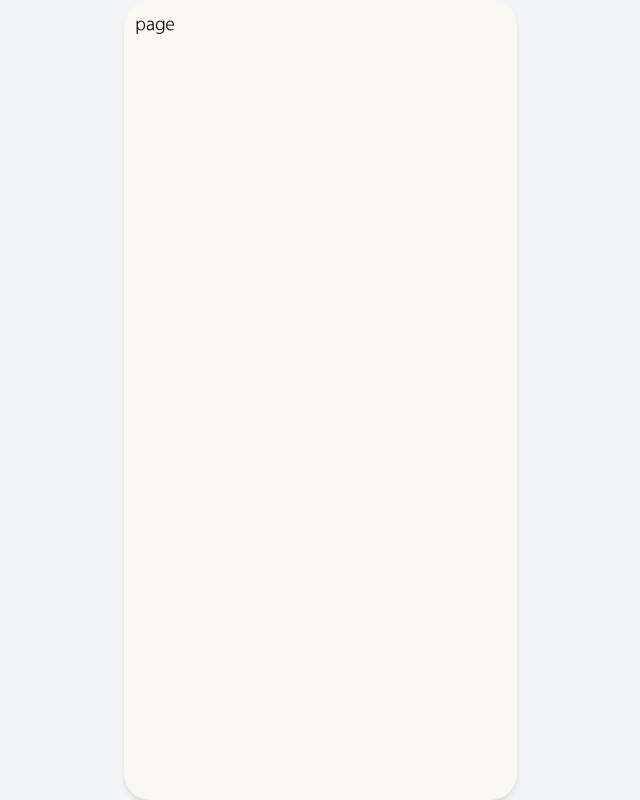
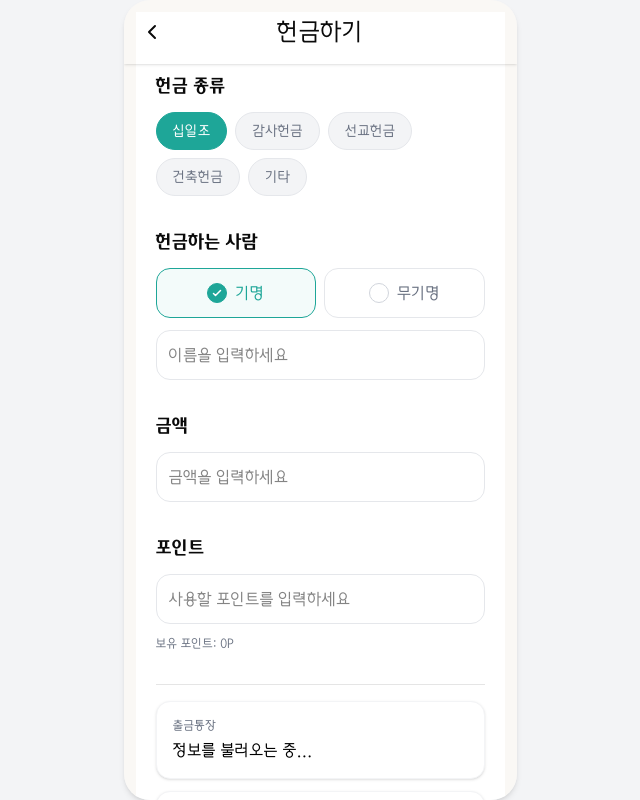
Before and after one commit to PrayForHanaro/Frontend, a Next.js app: page /giving/once in a window 1280 px wide. Shown: the whole page, without its empty margins (320-960 px from the left). Built offline with nearby package versions, Linux system fonts and the light colour scheme; no server answers.

Commit message:
feat: 헌금 송금 창 구현 (api 반영) #10

```diff
--- a/app/(main)/giving/once/page.tsx
+++ b/app/(main)/giving/once/page.tsx
@@ -1,3 +1,180 @@
+'use client';
+
+import Link from 'next/link';
+import { useRouter } from 'next/navigation';
+import { useEffect, useState } from 'react';
+import Header from '@/components/ui/cmm/Header';
+import { GivingPersonSelector } from '@/components/ui/giving/GivingPersonSelector';
+import TypeButton from '@/components/ui/giving/TypeButton';
+
+const GIVING_TYPES = [
+  '십일조',
+  '감사헌금',
+  '선교헌금',
+  '건축헌금',
+  '기타',
+] as const;
+
+type GivingData = {
+  name: string;
+  maxPoint: number;
+  bankAccount: string;
+  churchName: string;
+};
+
 export default function GivingOnce() {
-  return <div>page</div>;
+  const [selectedType, setSelectedType] = useState<string>('십일조');
+  const [givingPerson, setGivingPerson] = useState<'기명' | '무기명'>('기명');
+  const [name, setName] = useState('');
+  const [amount, setAmount] = useState('');
+  const [point, setPoint] = useState('');
+  const [data, setData] = useState<GivingData>({
+    name: '',
+    maxPoint: 0,
+    bankAccount: '정보를 불러오는 중...',
+    churchName: '정보를 불러오는 중...',
+  });
+
+  const route = useRouter();
+  useEffect(() => {
+    async function fetchData() {
+      try {
+        const res = await fetch('/api/giving/once');
+        const json = await res.json();
+        setData(json);
+        setName(json.name);
+      } catch (e) {
+        console.error('Failed to fetch giving data', e);
+      }
+    }
+    fetchData();
+  }, []);
+
+  const handlePointChange = (e: React.ChangeEvent<HTMLInputElement>) => {
+    const val = e.target.value;
+    if (Number(val) <= data.maxPoint) setPoint(val);
+  };
+
+  const handleGivingSubmit = async () => {
+    const payload = {
+      type: selectedType,
+      personType: givingPerson,
+      name: givingPerson === '기명' ? name : null,
+      amount: Number(amount),
+      point: Number(point),
+    };
+
+    try {
+      const res = await fetch('/api/giving/once', {
+        method: 'POST',
+        headers: {
+          'Content-Type': 'application/json',
+        },
+        body: JSON.stringify(payload),
+      });
+
+      if (res.ok) {
+        route.push('/bless/interval/complete');
+      } else {
+        alert('헌금 접수에 실패했습니다.');
+      }
+    } catch (e) {
+      console.error('Failed to submit giving', e);
+      alert('오류가 발생했습니다.');
+    }
+  };
+
+  return (
+    <div className="flex flex-col bg-white">
+      <Header content="헌금하기" />
+      <main className="flex-1 space-y-8 p-5">
+        <section className="flex flex-col gap-3">
+          <p className="font-hana-bold text-lg">헌금 종류</p>
+          <div className="flex flex-wrap gap-2">
+            {GIVING_TYPES.map((type) => (
+              <TypeButton
+                key={type}
+                type={type}
+                isActive={selectedType === type}
+                onClick={() => setSelectedType(type)}
+              />
+            ))}
+          </div>
+        </section>
+
+        <section className="flex flex-col gap-3">
+          <p className="font-hana-bold text-lg">헌금하는 사람</p>
+          <GivingPersonSelector
+            selected={givingPerson}
+            onChange={setGivingPerson}
+          />
+          {givingPerson === '기명' && (
+            <input
+              type="text"
+              placeholder="이름을 입력하세요"
+              value={name}
+              onChange={(e) => setName(e.target.value)}
+              className="w-full rounded-xl border border-gray-200 bg-white p-3 outline-none transition-colors focus:border-hana-main"
+            />
+          )}
+        </section>
+
+        <section className="flex flex-col gap-3">
+          <p className="font-hana-bold text-lg">금액</p>
+          <input
+            type="number"
+            placeholder="금액을 입력하세요"
+            value={amount}
+            onChange={(e) => setAmount(e.target.value)}
+            className="w-full rounded-xl border border-gray-200 bg-white p-3 outline-none transition-colors focus:border-hana-main"
+          />
+        </section>
+
+        <section className="flex flex-col gap-3">
+          <p className="font-hana-bold text-lg">포인트</p>
+          <input
+            type="number"
+            placeholder="사용할 포인트를 입력하세요"
+            value={point}
+            onChange={handlePointChange}
+            className="w-full rounded-xl border border-gray-200 bg-white p-3 outline-none transition-colors focus:border-hana-main"
+          />
+          <p className="text-gray-500 text-xs">보유 포인트: {data.maxPoint}P</p>
+        </section>
+
+        <div className="space-y-4 border-t pt-4 pb-5">
+          <div className="space-y-3">
+            <div className="rounded-xl border border-gray-100 bg-white p-4 shadow-sm">
+              <p className="mb-1 text-gray-500 text-xs">출금통장</p>
+              <p className="font-medium text-black">{data.bankAccount}</p>
+            </div>
+            <div className="rounded-xl border border-gray-100 bg-white p-4 shadow-sm">
+              <p className="mb-1 text-gray-500 text-xs">교회</p>
+              <p className="font-medium text-black">{data.churchName}</p>
+            </div>
+          </div>
+
+          <div className="flex items-center justify-between px-1">
+            <p className="font-hana-bold text-lg">기도제목</p>
+            <Link
+              href="/giving/once/prayer"
+              className="cursor-pointer font-hana-medium text-hana-main"
+            >
+              작성하러가기 &gt;
+            </Link>
+          </div>
+        </div>
+      </main>
+
+      <div className="border-gray-100 border-t p-5">
+        <button
+          type="button"
+          onClick={handleGivingSubmit}
+          className="w-full cursor-pointer rounded-xl bg-hana-main py-4 font-hana-bold text-lg text-white transition-transform active:scale-[0.98]"
+        >
+          헌금하기
+        </button>
+      </div>
+    </div>
+  );
 }
--- /dev/null
+++ b/components/ui/giving/GivingPersonSelector.tsx
@@ -0,0 +1,51 @@
+type GivingPersonProps = {
+  selected: '기명' | '무기명';
+  onChange: (value: '기명' | '무기명') => void;
+};
+
+export function GivingPersonSelector({
+  selected,
+  onChange,
+}: GivingPersonProps) {
+  return (
+    <div className="flex gap-2">
+      {(['기명', '무기명'] as const).map((type) => {
+        const isActive = selected === type;
+        return (
+          <button
+            key={type}
+            type="button"
+            onClick={() => onChange(type)}
+            className={`flex flex-1 cursor-pointer items-center justify-center gap-2 rounded-xl border px-6 py-3 transition-all duration-300 ${
+              isActive
+                ? 'border-hana-main bg-hana-main/5 text-hana-main'
+                : 'border-gray-200 text-gray-500'
+            }`}
+          >
+            <div
+              className={`flex h-5 w-5 items-center justify-center rounded-full border transition-all duration-300 ${isActive ? 'border-hana-main bg-hana-main' : 'border-gray-300'}`}
+            >
+              {isActive && (
+                <svg
+                  className="h-3 w-3 text-white"
+                  fill="none"
+                  viewBox="0 0 24 24"
+                  stroke="currentColor"
+                  strokeWidth={3}
+                >
+                  <title>기명/무기명 체크</title>
+                  <path
+                    strokeLinecap="round"
+                    strokeLinejoin="round"
+                    d="M5 13l4 4L19 7"
+                  />
+                </svg>
+              )}
+            </div>
+            {type}
+          </button>
+        );
+      })}
+    </div>
+  );
+}
--- /dev/null
+++ b/components/ui/giving/TypeButton.tsx
@@ -0,0 +1,25 @@
+type TypeButtonProps = {
+  type: string;
+  isActive: boolean;
+  onClick: () => void;
+};
+
+export default function TypeButton({
+  type,
+  isActive,
+  onClick,
+}: TypeButtonProps) {
+  return (
+    <button
+      type="button"
+      onClick={onClick}
+      className={`cursor-pointer rounded-full border px-4 py-2 text-sm transition-colors ${
+        isActive
+          ? 'border-hana-main bg-hana-main text-white'
+          : 'border-gray-200 bg-gray-100 text-gray-500'
+      }`}
+    >
+      {type}
+    </button>
+  );
+}
```
